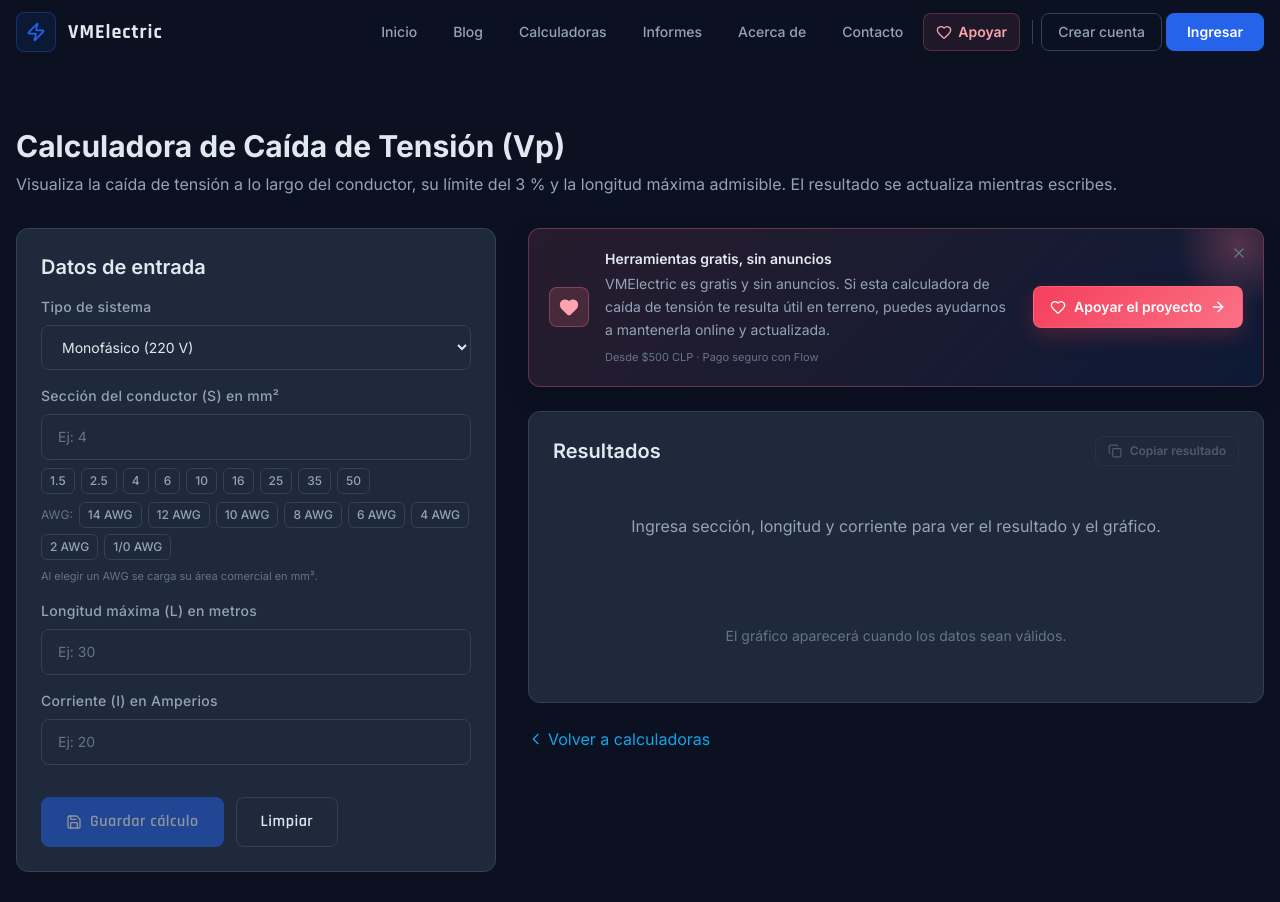
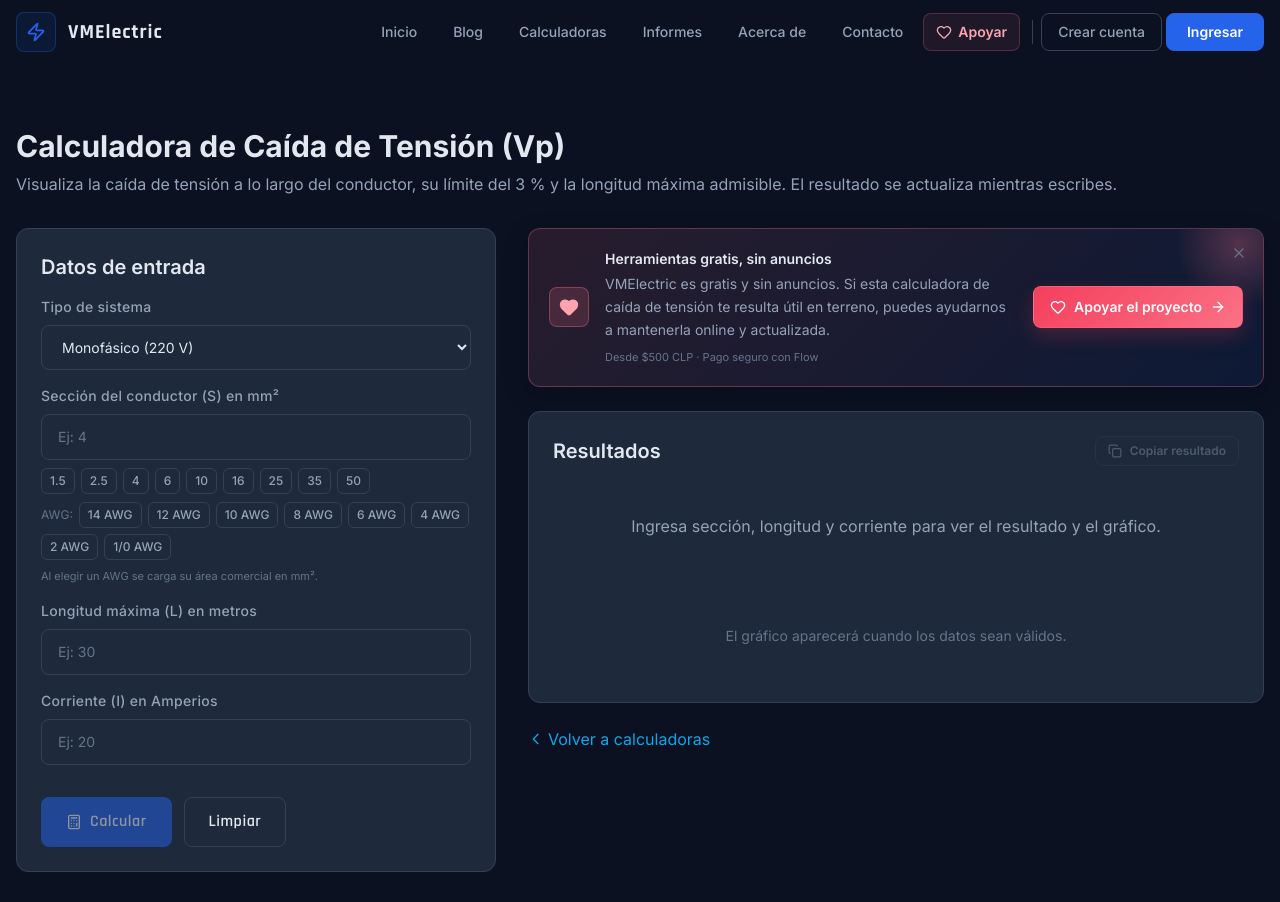
Before and after one commit to Chetti666/electro, a Next.js app: page /calculadoras/caida-tension in a window 1280 px wide. Shown: the top 902 px of the page. Built offline with nearby package versions, Linux system fonts and the light colour scheme; no server answers; the database is empty; what @midudev/tailwind-animations would draw is missing.

Commit message:
fix calculadoras

```diff
--- a/src/app/calculadoras/caida-tension/page.tsx
+++ b/src/app/calculadoras/caida-tension/page.tsx
@@ -3,7 +3,7 @@
 import { useEffect, useMemo, useRef, useState } from 'react';
 import type { FormEvent } from 'react';
 import Link from 'next/link';
-import { Save, Trash2 } from 'lucide-react';
+import { Calculator, Save, Trash2 } from 'lucide-react';
 import {
   Chart as ChartJS,
   CategoryScale,
@@ -110,6 +110,7 @@ export default function CalculoVpPage() {
   const recordCalculation = useCalculationRecorder();
 
   const [saved, setSaved] = useState(false);
+  const [lastCalculated, setLastCalculated] = useState<string | null>(null);
   const savedTimer = useRef<ReturnType<typeof setTimeout> | null>(null);
 
   useEffect(() => {
@@ -335,6 +336,16 @@ export default function CalculoVpPage() {
     ? 'Todos los valores deben ser números mayores que cero.'
     : null;
 
+  // El botón dice «Calcular» hasta que se calcula; después «Guardar cálculo».
+  // Al cambiar o limpiar los datos vuelve a «Calcular».
+  const formSignature = [
+    form.tipoSistema,
+    form.seccion,
+    form.longitudMaxima,
+    form.corriente,
+  ].join('|');
+  const yaCalculado = vp !== null && lastCalculated === formSignature;
+
   const resumen =
     vp !== null && porcentaje !== null
       ? [
@@ -386,7 +397,6 @@ export default function CalculoVpPage() {
         porcentaje,
         cumple,
       });
-    }
 
       void recordCalculation({
         type: 'CAIDA_TENSION',
@@ -404,6 +414,9 @@ export default function CalculoVpPage() {
           cumple,
         },
       });
+    }
+
+    setLastCalculated(formSignature);
 
     setSaved(true);
     if (savedTimer.current) clearTimeout(savedTimer.current);
@@ -593,8 +606,12 @@ export default function CalculoVpPage() {
                   className="btn btn-primary w-full sm:w-auto disabled:opacity-50"
                   disabled={vp === null}
                 >
+                  {yaCalculado ? (
                     <Save className="h-4 w-4" aria-hidden />
-                  Guardar cálculo
+                  ) : (
+                    <Calculator className="h-4 w-4" aria-hidden />
+                  )}
+                  {yaCalculado ? 'Guardar cálculo' : 'Calcular'}
                 </button>
                 <button
                   type="button"
--- a/src/app/calculadoras/calculadora-corriente/page.tsx
+++ b/src/app/calculadoras/calculadora-corriente/page.tsx
@@ -3,7 +3,7 @@
 import { useEffect, useMemo, useRef, useState } from 'react';
 import type { FormEvent } from 'react';
 import Link from 'next/link';
-import { Save, Trash2 } from 'lucide-react';
+import { Calculator, Save, Trash2 } from 'lucide-react';
 import { useCalculationRecorder } from '@/hooks/useCalculationRecorder';
 import {
   useCalculationHistory,
@@ -77,6 +77,7 @@ export default function CalculadoraCorrientePage() {
   const recordCalculation = useCalculationRecorder();
 
   const [saved, setSaved] = useState(false);
+  const [lastCalculated, setLastCalculated] = useState<string | null>(null);
   const savedTimer = useRef<ReturnType<typeof setTimeout> | null>(null);
 
   useEffect(() => {
@@ -157,6 +158,19 @@ export default function CalculadoraCorrientePage() {
       : 'Todos los valores deben ser números mayores que cero.'
     : null;
 
+  // El botón dice «Calcular» hasta que se calcula; después «Guardar cálculo».
+  // Al cambiar o limpiar los datos vuelve a «Calcular».
+  const formSignature = [
+    form.calculoObjetivo,
+    form.tipoSistema,
+    form.potencia,
+    form.potenciaUnidad,
+    form.voltaje,
+    form.corriente,
+    form.cosPhi,
+  ].join('|');
+  const yaCalculado = resultado !== null && lastCalculated === formSignature;
+
   const resumen = resultado
     ? [
         `${resultado.etiqueta}: ${resultado.valor.toFixed(2)} ${resultado.unidad}`,
@@ -212,7 +226,6 @@ export default function CalculadoraCorrientePage() {
         etiqueta: resultado.etiqueta,
         aparente: resultado.aparente,
       });
-    }
 
       void recordCalculation({
         type: 'CORRIENTE_POTENCIA',
@@ -233,6 +246,9 @@ export default function CalculadoraCorrientePage() {
           etiqueta: resultado.etiqueta,
         },
       });
+    }
+
+    setLastCalculated(formSignature);
 
     setSaved(true);
     if (savedTimer.current) clearTimeout(savedTimer.current);
@@ -317,8 +333,8 @@ export default function CalculadoraCorrientePage() {
                 }
                 className="form-select"
               >
-                <option value="monofasico">Monofásico (220 V)</option>
-                <option value="trifasico">Trifásico (380 V)</option>
+                <option value="monofasico">Monofásico </option>
+                <option value="trifasico">Trifásico </option>
               </select>
             </div>
 
@@ -475,8 +491,12 @@ export default function CalculadoraCorrientePage() {
                 className="btn btn-primary w-full sm:w-auto disabled:opacity-50"
                 disabled={!validos}
               >
+                {yaCalculado ? (
                   <Save className="h-4 w-4" aria-hidden />
-                Guardar cálculo
+                ) : (
+                  <Calculator className="h-4 w-4" aria-hidden />
+                )}
+                {yaCalculado ? 'Guardar cálculo' : 'Calcular'}
               </button>
               <button
                 type="button"
--- a/src/app/calculadoras/seccion/page.tsx
+++ b/src/app/calculadoras/seccion/page.tsx
@@ -3,7 +3,7 @@
 import { useEffect, useMemo, useRef, useState } from 'react';
 import type { FormEvent } from 'react';
 import Link from 'next/link';
-import { Save, Trash2 } from 'lucide-react';
+import { Calculator, Save, Trash2 } from 'lucide-react';
 import { useCalculationRecorder } from '@/hooks/useCalculationRecorder';
 import {
   useCalculationHistory,
@@ -68,6 +68,7 @@ export default function CalculoSeccionPage() {
   const recordCalculation = useCalculationRecorder();
 
   const [saved, setSaved] = useState(false);
+  const [lastCalculated, setLastCalculated] = useState<string | null>(null);
   const savedTimer = useRef<ReturnType<typeof setTimeout> | null>(null);
 
   useEffect(() => {
@@ -131,6 +132,16 @@ export default function CalculoSeccionPage() {
 
   const comercial = seccion !== null ? nextCommercialSection(seccion) : null;
   const awg = seccion !== null ? minimumAwgForSection(seccion) : null;
+
+  // El botón dice «Calcular» hasta que se calcula; después «Guardar cálculo».
+  // Al cambiar o limpiar los datos vuelve a «Calcular».
+  const formSignature = [
+    form.tipoSistema,
+    form.longitud,
+    form.corriente,
+    form.caidaTension,
+  ].join('|');
+  const yaCalculado = seccion !== null && lastCalculated === formSignature;
 
   const porcentajeVp =
     longitudes.caidaTension !== null
@@ -208,7 +219,6 @@ export default function CalculoSeccionPage() {
         seccion,
         comercial,
       });
-    }
 
       void recordCalculation({
         type: 'SECCION',
@@ -221,6 +231,9 @@ export default function CalculoSeccionPage() {
         },
         result: { seccion, comercial, tipoSistema: form.tipoSistema },
       });
+    }
+
+    setLastCalculated(formSignature);
 
     setSaved(true);
     if (savedTimer.current) clearTimeout(savedTimer.current);
@@ -369,8 +382,12 @@ export default function CalculoSeccionPage() {
                 className="btn btn-primary w-full sm:w-auto disabled:opacity-50"
                 disabled={seccion === null}
               >
+                {yaCalculado ? (
                   <Save className="h-4 w-4" aria-hidden />
-                Guardar cálculo
+                ) : (
+                  <Calculator className="h-4 w-4" aria-hidden />
+                )}
+                {yaCalculado ? 'Guardar cálculo' : 'Calcular'}
               </button>
               <button
                 type="button"
```
Lines whose indentation alone changed are shown as unchanged.
